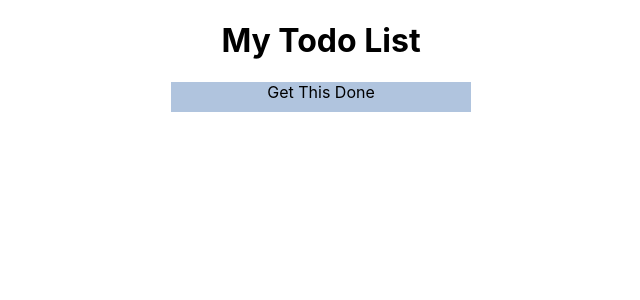
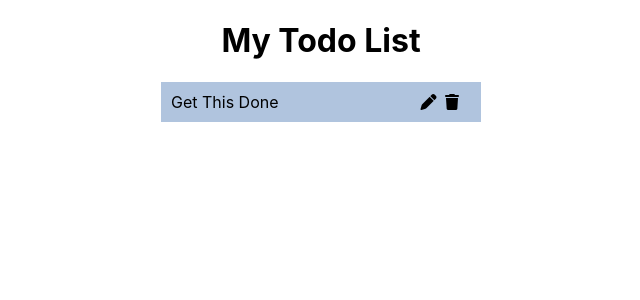
Before and after one commit to TyeCampbell/react-todo-list-, a React (Create React App) app: page / in a window 1280 px wide. Shown: the top 300 px of the page, without its empty margins (319-959 px from the left). Built offline with nearby package versions, Linux system fonts and the light colour scheme.

Commit message:
added icons and css to todo component.

```diff
--- a/src/Todo.css
+++ b/src/Todo.css
@@ -1,9 +1,18 @@
 .todo-item {
     margin-left: auto;
     margin-right: auto;
-    padding-top: auto;
-    padding-bottom: auto;
+    padding: 10px 10px 0px 10px;
+    text-align: left;
     width: 300px;
     height: 30px;
     background-color: lightsteelblue;
 }
+
+.todo-icons {
+    float: right;
+    padding-right: 10px;
+}
+
+.todo-icons i {
+    margin: 0px 2px 0px 2px;
+}
--- a/src/Todo.js
+++ b/src/Todo.js
@@ -4,7 +4,7 @@ import './Todo.css';
 class Todo extends Component {
     render(){
         return(
-            <div className='todo-item'> {this.props.todoItem} </div>
+            <div className='todo-item'> {this.props.todoItem} <span className='todo-icons'><i class="fas fa-pen"></i> <i class="fas fa-trash"></i></span></div>
             )
     }
 }
```
Also changed, not shown: src/TodoList.js (line endings or trailing spaces).
